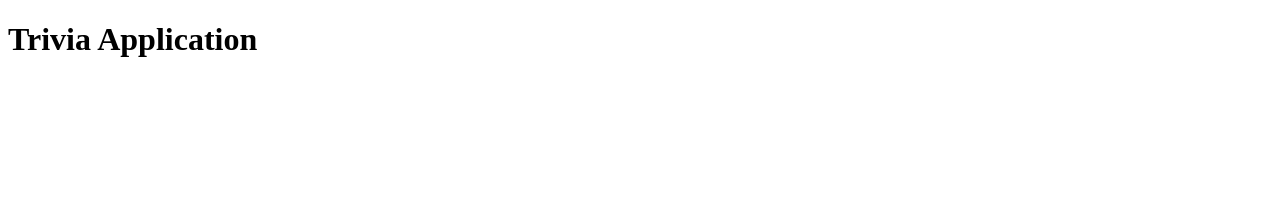
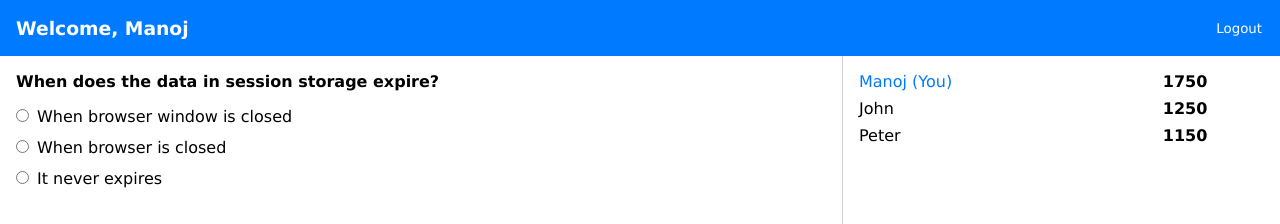
Before and after one commit to manojdcoder/trivia-app, a plain HTML site: page src/index.html in a window 1280 px wide. Shown: the top 224 px of the page. Drawn offline with Linux system fonts and the light colour scheme.

Commit message:
feat: basic layout

```diff
--- /dev/null
+++ b/src/css/styles.css
@@ -0,0 +1,123 @@
+*,
+*::before,
+*::after {
+  margin: 0;
+  padding: 0;
+  font-family: Verdana, Geneva, Tahoma, sans-serif;
+}
+
+html,
+body {
+  height: 100%;
+}
+
+button {
+  cursor: pointer;
+}
+
+button:focus,
+button:active {
+  outline: none;
+  box-shadow: none;
+}
+
+.d-none {
+  display: none;
+}
+
+.navbar {
+  position: sticky;
+  min-height: 2.5rem;
+  padding: 0.5rem 1rem;
+  display: flex;
+  align-items: center;
+  justify-content: end;
+  color: #fff;
+  background-color: #007bff;
+}
+
+#logout {
+  margin-left: auto;
+  color: #fff;
+  border-color: transparent;
+  background-color: transparent;
+}
+
+.container {
+  display: flex;
+  align-items: stretch;
+  height: calc(100% - 3.5rem);
+}
+
+.content {
+  overflow-y: auto;
+}
+
+#question {
+  flex: 2;
+  padding: 1rem;
+  display: flex;
+  flex-direction: column;
+  border-right: 1px solid #d3d3d3;
+}
+
+.question-text {
+  font-weight: bold;
+  margin-bottom: 1rem;
+}
+
+.question-options {
+  display: flex;
+  flex-direction: column;
+}
+
+.question-options label {
+  margin-bottom: 0.75rem;
+}
+
+.question-options label input {
+  margin-right: 0.5rem;
+}
+
+#scoreboard {
+  flex: 1;
+  padding: 1rem;
+  display: flex;
+  flex-direction: column;
+}
+
+.participant {
+  margin-bottom: 0.5rem;
+  display: flex;
+}
+
+.participant-username {
+  flex: 3;
+}
+
+.participant-score {
+  flex: 1;
+  font-weight: bold;
+}
+
+@keyframes scale {
+  0% {
+    opacity: 0;
+    transform: scale(1, 0);
+  }
+  50% {
+    transform: scale(1, 1.5);
+  }
+  100% {
+    opacity: 1;
+    transform: scale(1);
+  }
+}
+
+.current-user {
+  animation: scale 500ms ease-in;
+}
+
+.current-user .participant-username {
+  color: #007bff;
+}
--- a/src/index.html
+++ b/src/index.html
@@ -4,8 +4,31 @@
     <meta charset="utf-8" />
     <meta name="viewport" content="width=device-width, initial-scale=1.0" />
     <title>Trivia Application</title>
+    <link rel="stylesheet" type="text/css" href="./css/styles.css" />
+    <script src="./js/main.js" defer></script>
   </head>
   <body>
-    <h1>Trivia Application</h1>
+    <header class="navbar">
+      <h3 id="welcome"></h3>
+      <button id="logout" onclick="onLogoutClick()">Logout</button>
+    </header>
+    <div class="container">
+      <div id="question" class="content">
+        <div id="question-content" class="question-content"></div>
+      </div>
+      <div id="scoreboard" class="content"></div>
+    </div>
+    <template id="tplQuestion">
+      <div>
+        <div class="question-text"></div>
+        <div class="question-options"></div>
+      </div>
+    </template>
+    <template id="tplParticipant">
+      <div class="participant">
+        <div class="participant-username"></div>
+        <div class="participant-score"></div>
+      </div>
+    </template>
   </body>
 </html>
--- /dev/null
+++ b/src/js/main.js
@@ -0,0 +1,106 @@
+const USER_NAME = "username";
+
+// Methods
+
+function getUser() {
+    return localStorage.getItem(USER_NAME);
+}
+
+function setUser(value) {
+    if (value) {
+        localStorage.setItem(USER_NAME, value);
+    } else {
+        localStorage.removeItem(USER_NAME);
+    }
+    syncUser();
+}
+
+function syncUser() {
+    const user = getUser();
+    document.querySelector("#welcome").innerText = user && `Welcome, ${user}` || "Trivia";
+    document.querySelector("#logout").classList[!user && "add" || "remove"]("d-none");
+}
+
+function syncQuestion(data) {
+    const question = document.querySelector("#question-content");
+    const template = document.querySelector("#tplQuestion");
+    const qEl = template.content.cloneNode(true);
+
+    let { text, type, options } = data;
+    qEl.querySelector(".question-text").innerText = text;
+
+    const isRadio = type === "radio";
+    options = options.map((option, index) => {
+        return `<label><input type="${type}" name="${isRadio && "radio" || `${type}-index`
+            }">${option.text}</label>`;
+    }).join("");
+
+    qEl.querySelector(".question-options").innerHTML = options;
+
+    question.append(qEl.firstElementChild);
+}
+
+function syncScoreboard(participants) {
+    const currentUser = getUser();
+    const scoreboard = document.querySelector("#scoreboard");
+    const template = document.querySelector("#tplParticipant");
+
+    participants = participants.map(participant => {
+        let { username, score } = participant;
+        const pEl = template.content.cloneNode(true);
+
+        if (username === currentUser) {
+            username += " (You)";
+            pEl.firstElementChild.classList.add("current-user");
+        }
+
+        pEl.querySelector(".participant-username").innerText = username;
+        pEl.querySelector(".participant-score").innerText = score;
+
+        return pEl.firstElementChild.outerHTML;
+    });
+
+    scoreboard.innerHTML = participants.join("");
+}
+
+function start() {
+    setUser("Manoj");
+
+    syncScoreboard([{
+        username: "Manoj",
+        score: 1750
+    }, {
+        username: "John",
+        score: 1250
+    }, {
+        username: "Peter",
+        score: 1150
+    }]);
+
+    syncQuestion({
+        text: "When does the data in session storage expire?",
+        type: "radio",
+        options: [{
+            text: "When browser window is closed",
+            valid: true
+        }, {
+            text: "When browser is closed",
+            valid: false
+        }, {
+            text: "It never expires",
+            valid: false
+        }]
+    });
+}
+
+// Events
+
+function onLogoutClick() {
+    if (confirm("Are you sure, do you want to logout of current session?")) {
+        setUser(null);
+        syncScoreboard([]);
+        syncQuestion([]);
+    }
+}
+
+start();
```
